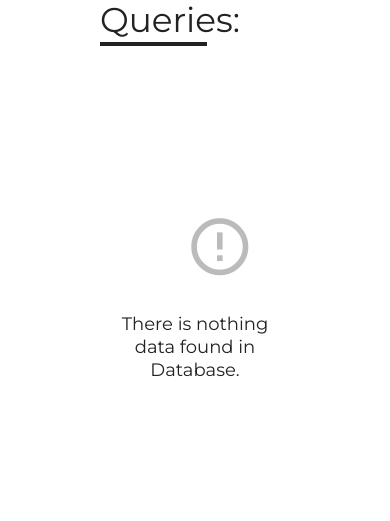
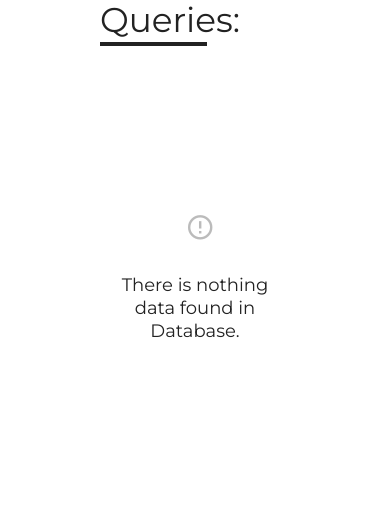
Before and after one commit to whodanyalahmed/orderManager, a Django app: page / in a window 390 px wide. Shown: the part 216-737 px from the top of the page. Run offline with Django 3.2, Linux system fonts and the light colour scheme; data that the repository does not hold is empty.

Commit message:
icons size changed

```diff
--- a/contact/static/css/style.css
+++ b/contact/static/css/style.css
@@ -28,7 +28,7 @@ body{
 }
 
 #entrynotfound{
-    font-size:7em;
+    font-size:5em;
     position: relative;
     left:45%;
     opacity: 0.3;
@@ -219,6 +219,9 @@ form input{
     .material-icons > a:hover{
         color:rgb(149, 149, 149) !important;
     }
+    #entrynotfound{
+        font-size:4em;
+    }
     #nothing{
         font-size:20px;
     }
@@ -236,6 +239,9 @@ form input{
         border-bottom: 2px solid #555;
         border-bottom-style:dashed;
         padding-bottom:50px;
+    }
+    #entrynotfound{
+        font-size:3em;
     }
     #nothing{
         font-size:18px;
```
